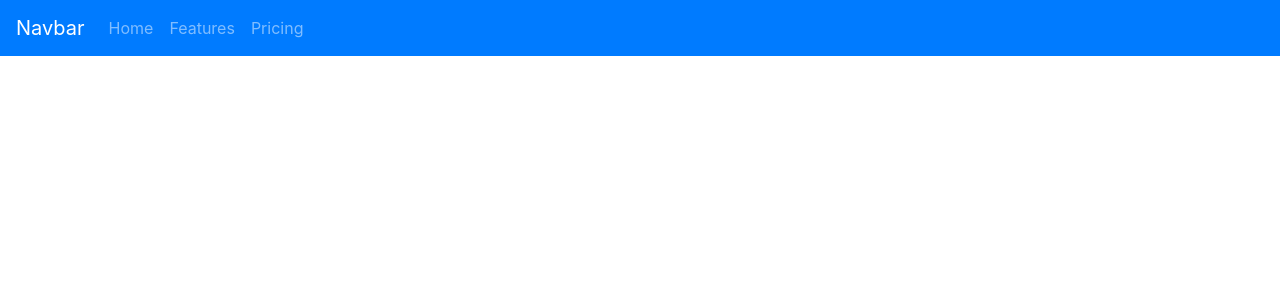
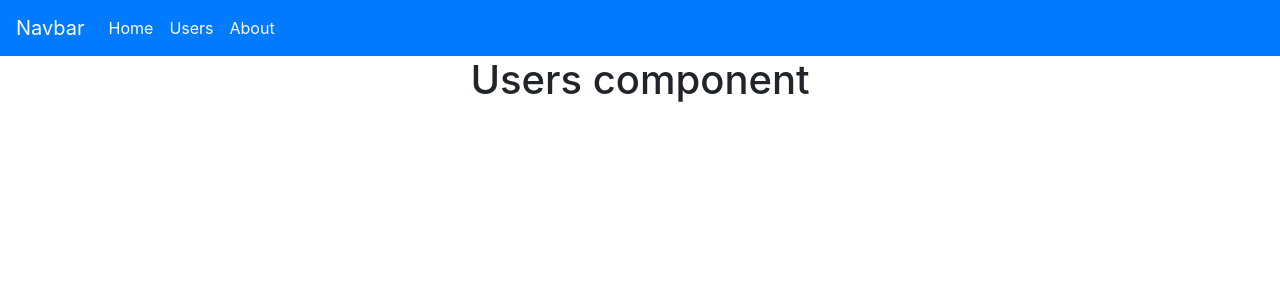
Before and after one commit to fercanepari/pwaTest, a React (Create React App) app: page /users in a window 1280 px wide. Shown: the top 300 px of the page. Built offline with nearby package versions, Linux system fonts and the light colour scheme.

Commit message:
Route added

```diff
--- a/package.json
+++ b/package.json
@@ -10,6 +10,7 @@
     "react": "^17.0.1",
     "react-bootstrap": "^1.4.0",
     "react-dom": "^17.0.1",
+    "react-router-dom": "^5.2.0",
     "react-scripts": "4.0.0",
     "web-vitals": "^0.2.4",
     "workbox-background-sync": "^5.1.4",
--- /dev/null
+++ b/src/About.js
@@ -0,0 +1,9 @@
+import React from 'react';
+
+export default function About() {
+    return (
+        <div>
+          <h1>About component</h1>
+        </div>
+      );
+}
--- a/src/App.css
+++ b/src/App.css
@@ -5,6 +5,14 @@
 .App-logo {
   height: 40vmin;
   pointer-events: none;
+}
+
+.navbar a{
+  color: #fff
+}
+
+.navbar a:hover{
+  color: #ddd
 }
 
 @media (prefers-reduced-motion: no-preference) {
--- a/src/App.js
+++ b/src/App.js
@@ -1,19 +1,29 @@
 import React from 'react';
 import './App.css';
 import {Navbar, Nav} from 'react-bootstrap'
-
+import Home from './Home'
+import Users from './Users'
+import About from './About'
+import {Link, Route, BrowserRouter as Router, Switch } from 'react-router-dom'
 
 function App() {
   return (
     <div className="App">
-      <Navbar bg="primary" variant="dark">
-        <Navbar.Brand href="#home">Navbar</Navbar.Brand>
-        <Nav className="mr-auto">
-          <Nav.Link href="#home">Home</Nav.Link>
-          <Nav.Link href="#features">Features</Nav.Link>
-          <Nav.Link href="#pricing">Pricing</Nav.Link>
-        </Nav>
-      </Navbar>
+      <Router>
+        <Navbar bg="primary" variant="dark">
+          <Navbar.Brand href="#home">Navbar</Navbar.Brand>
+          <Nav className="mr-auto">
+            <Nav.Link><Link to="/">Home</Link></Nav.Link>
+            <Nav.Link><Link to="/users">Users</Link></Nav.Link>
+            <Nav.Link><Link to="/about">About</Link></Nav.Link>
+          </Nav>
+        </Navbar>
+        <Switch>
+        <Route path="/about" component={About} ></Route>
+        <Route path="/users" component={Users} ></Route>
+        <Route path="/" component={Home} ></Route>
+        </Switch>
+      </Router>
     </div>
   );
 }
--- /dev/null
+++ b/src/Home.js
@@ -0,0 +1,9 @@
+import React from 'react';
+
+export default function Home() {
+    return (
+        <div>
+          <h1>Home component</h1>
+        </div>
+      );
+}
--- /dev/null
+++ b/src/Users.js
@@ -0,0 +1,9 @@
+import React from 'react';
+
+export default function Users() {
+    return (
+        <div>
+          <h1>Users component</h1>
+        </div>
+      );
+}
```
Also changed, not shown: 1 other file (tests, documents, lock files or other folders).
